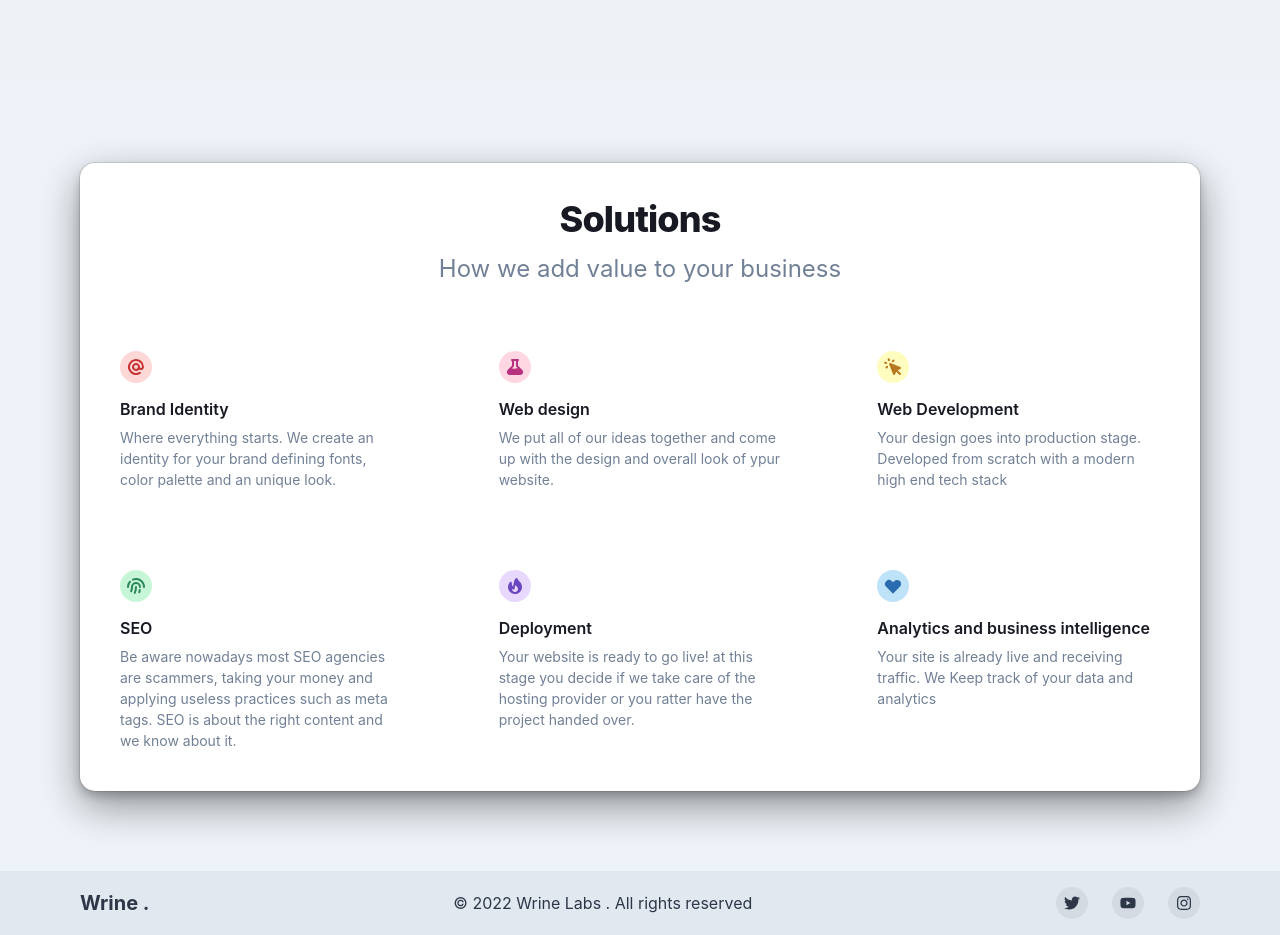
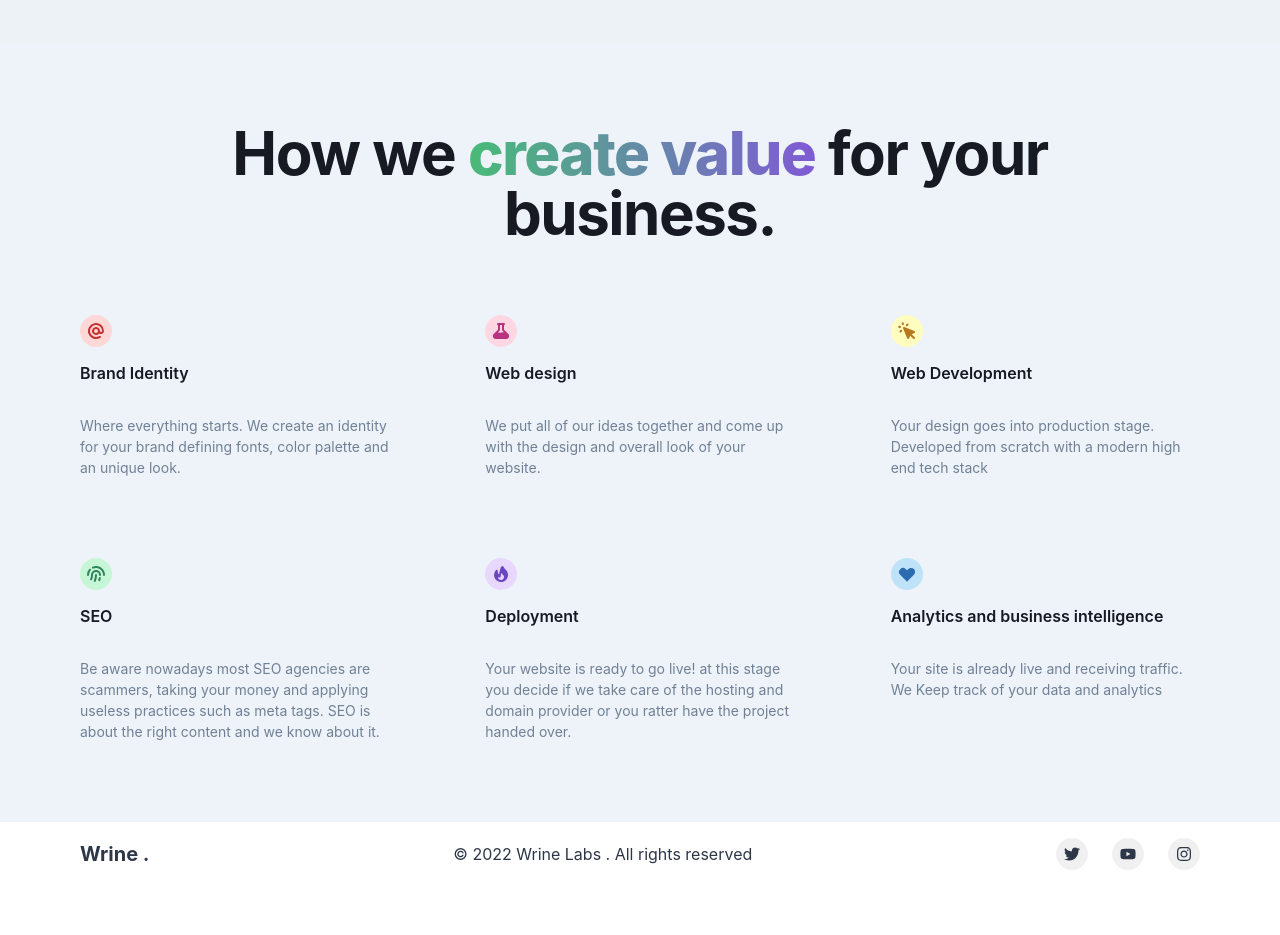
Before and after one commit to apariciodevs/wrine-2.0, a Next.js app: page / in a window 1280 px wide. Shown: the part 1240-2175 px from the top of the page. After the commit the page ends 2126 px from the top, so only its background shows below. Built offline with nearby package versions, Linux system fonts and the light colour scheme.

Commit message:
features section

```diff
--- a/components/Features.jsx
+++ b/components/Features.jsx
@@ -4,7 +4,9 @@ export default function Features() {
   const Feature = (props) => {
     return (
       <Box>
+
         <Flex
+
           alignItems="center"
           justifyContent="center"
           w={8}
@@ -26,8 +28,11 @@ export default function Features() {
             {props.icon}
           </Icon>
         </Flex>
+
+
+
         <Heading
-          mb={2}
+          mb={8}
           fontWeight="semibold"
           lineHeight="shorter"
           fontSize={"md"}
@@ -60,55 +65,57 @@ export default function Features() {
       w="auto"
       justifyContent="center"
       alignItems="center"
+      direction={'column'}
     >
+
 <Box
       id="solutions"
-        px={10}
-        py={10}
+      w={{
+        base: "full",
+        md: 11 / 12,
+        xl: 9 / 12,
+      }}
       mx="auto"
-        bg="white"
-        _dark={{
-          bg: "gray.900",
-        }}
-        shadow="dark-lg"
-        rounded={15}
-      >
-        <Box
+
       textAlign={{
-            lg: "center",
+        base: "left",
+        md: "center",
       }}
     >
-          <Text
-            mt={0}
+         <Heading
+        mb={6}
         fontSize={{
-              base: "3xl",
-              sm: "4xl",
+          base: "4xl",
+          md: "6xl",
         }}
-            lineHeight="8"
-            fontWeight="extrabold"
-            letterSpacing="tight"
-            _light={{
-              color: "gray.900",
+        fontWeight="bold"
+        lineHeight="none"
+        letterSpacing={{
+          base: "normal",
+          md: "tight",
+        }}
+        color="gray.900"
+        _dark={{
+          color: "gray.100",
         }}
       >
-            Solutions
-          </Text>
+        How we{" "}
         <Text
-            mt={4}
-            mb={16}
-            maxW="2xl"
-            fontSize="2xl"
-            mx={{
-              lg: "auto",
+          display={{
+            base: "block",
+            lg: "inline",
           }}
-            color="gray.500"
-            _dark={{
-              color: "gray.400",
-            }}
+          w="full"
+          bgClip="text"
+          bgGradient="linear(to-r, green.400,purple.500)"
+          fontWeight="extrabold"
         >
-            How we add value to your business
-          </Text>
+          create value
+        </Text>{" "}
+        for your business.
+      </Heading>
       </Box>
+
         <SimpleGrid
           columns={{
             base: 1,
@@ -121,7 +128,7 @@ export default function Features() {
             lg: 24,
           }}
           spacingY={20}
-          mt={6}
+          mt={12}
         >
           <Feature
             color="red"
@@ -150,7 +157,7 @@ export default function Features() {
             }
           >
             We put all of our ideas together and come up with the design and
-            overall look of ypur website.
+            overall look of your website.
           </Feature>
 
           <Feature
@@ -207,7 +214,7 @@ export default function Features() {
             }
           >
             Your website is ready to go live! at this stage you decide if we
-            take care of the hosting provider or you ratter have the project
+            take care of the hosting and domain provider or you ratter have the project
             handed over.
           </Feature>
           <Feature
@@ -225,7 +232,6 @@ export default function Features() {
             your data and analytics
           </Feature>
         </SimpleGrid>
-      </Box>
     </Flex>
   );
 }
--- a/components/Footer.tsx
+++ b/components/Footer.tsx
@@ -48,7 +48,7 @@ import {
   export default function Footer() {
     return (
       <Box
-        bg={useColorModeValue('gray.200', 'gray.900')}
+        bg={useColorModeValue('white', 'gray.900')}
         color={useColorModeValue('gray.700', 'gray.200')}>
         <Container
           as={Stack}
--- a/components/Hero.jsx
+++ b/components/Hero.jsx
@@ -168,7 +168,7 @@ const Hero = () => {
         md: 10 / 12,
       }}
       mx="auto"
-      mt={20}
+      mt={10}
       textAlign="center"
 
     >
```
Lines whose indentation alone changed are shown as unchanged.
